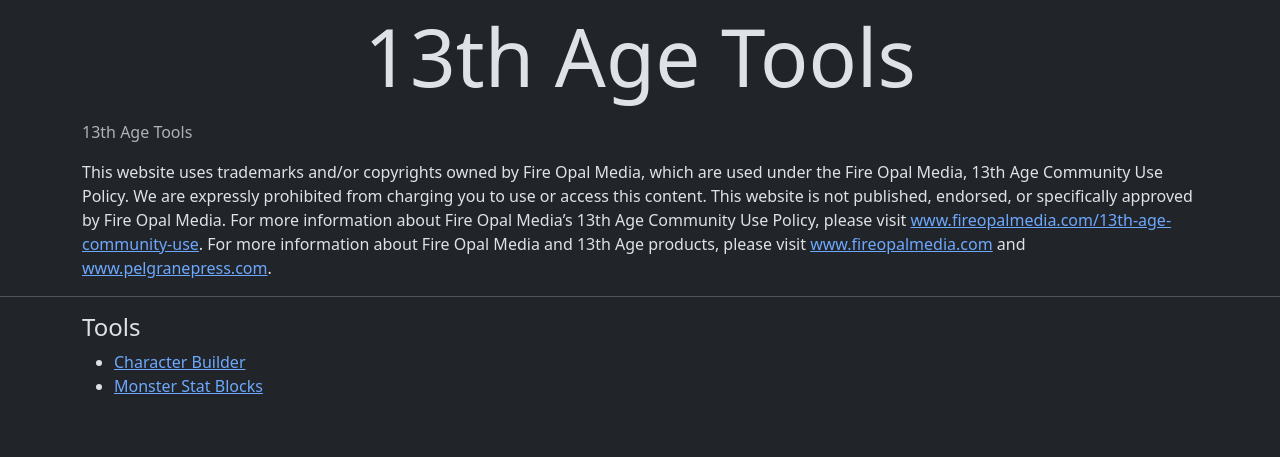
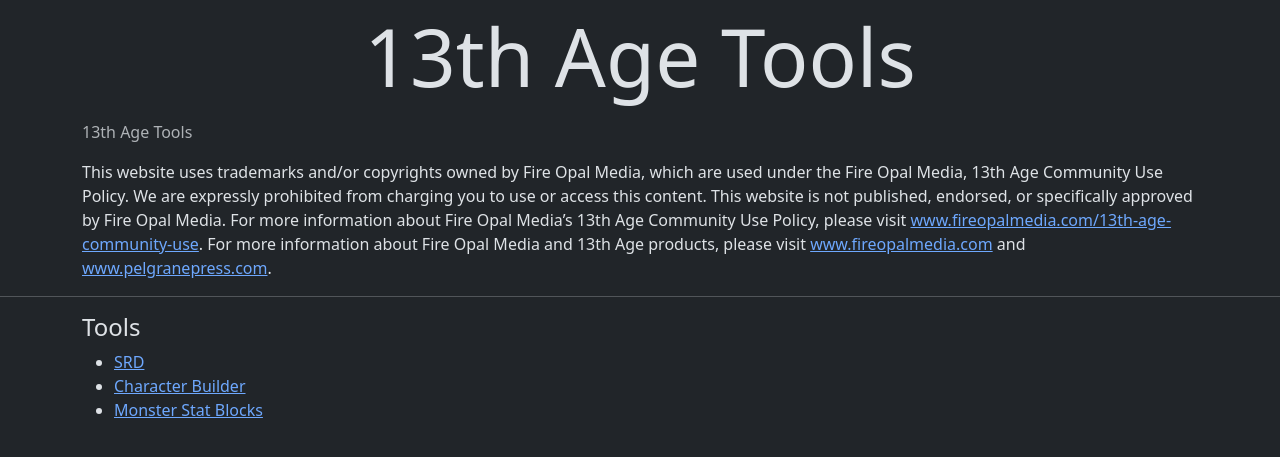
Before and after one commit to 13th-Age/13th-age.github.io, a Jekyll site: the page built from index.html, in a window 1280 px wide. Shown: the top 457 px of the page. Built offline with Jekyll 4.4.1, drawn with Linux system fonts in a browser that asks for light colours.

Commit message:
Add SRD link

```diff
--- a/index.html
+++ b/index.html
@@ -15,6 +15,7 @@
 <div class="container">
 	<h4>Tools</h4>
 	<ul>
+		<li><a href="SRD/">SRD</a></li>
 		<li><a href="Character-Builder/">Character Builder</a></li>
 		<li><a href="Monster-Stat-Blocks/">Monster Stat Blocks</a></li>
 	</ul>
```
